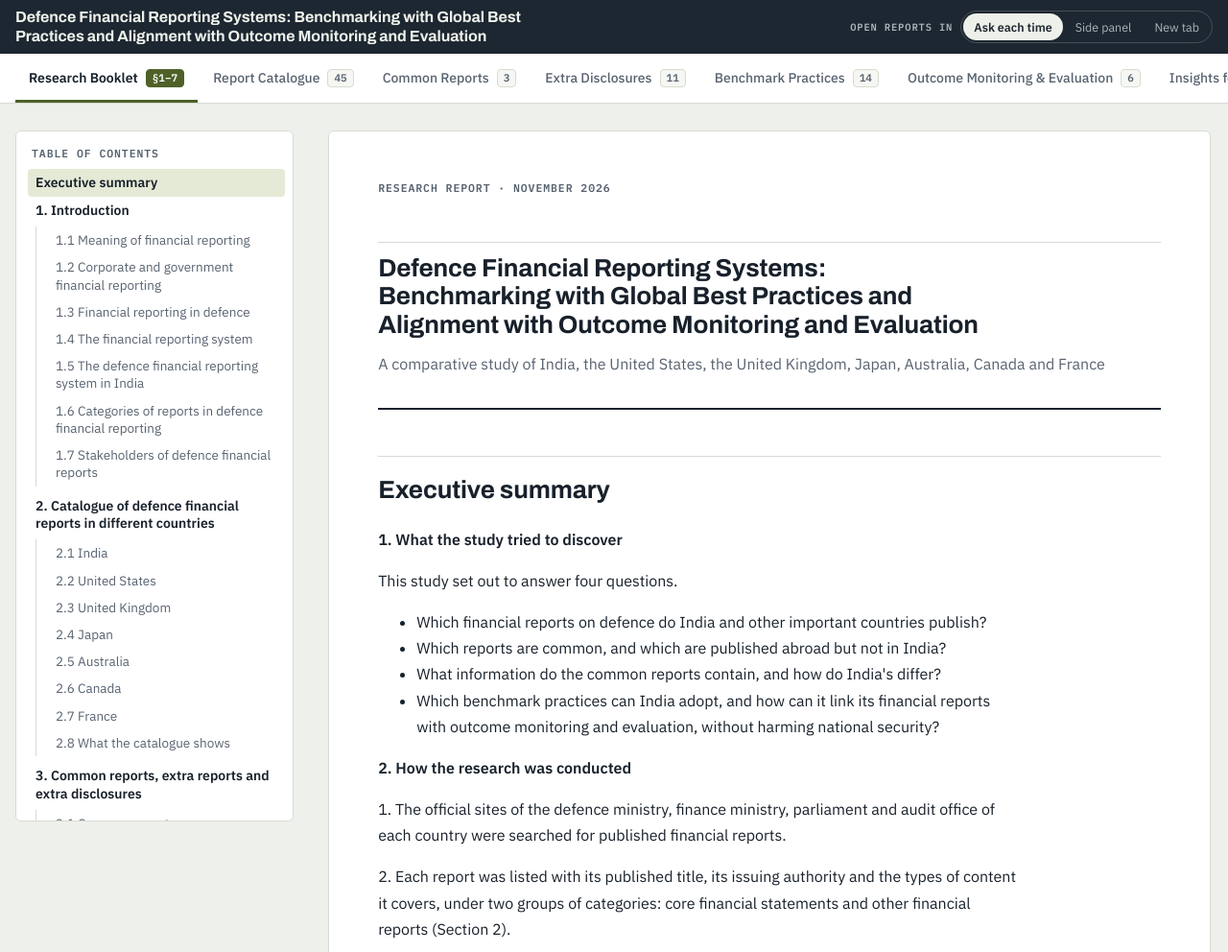
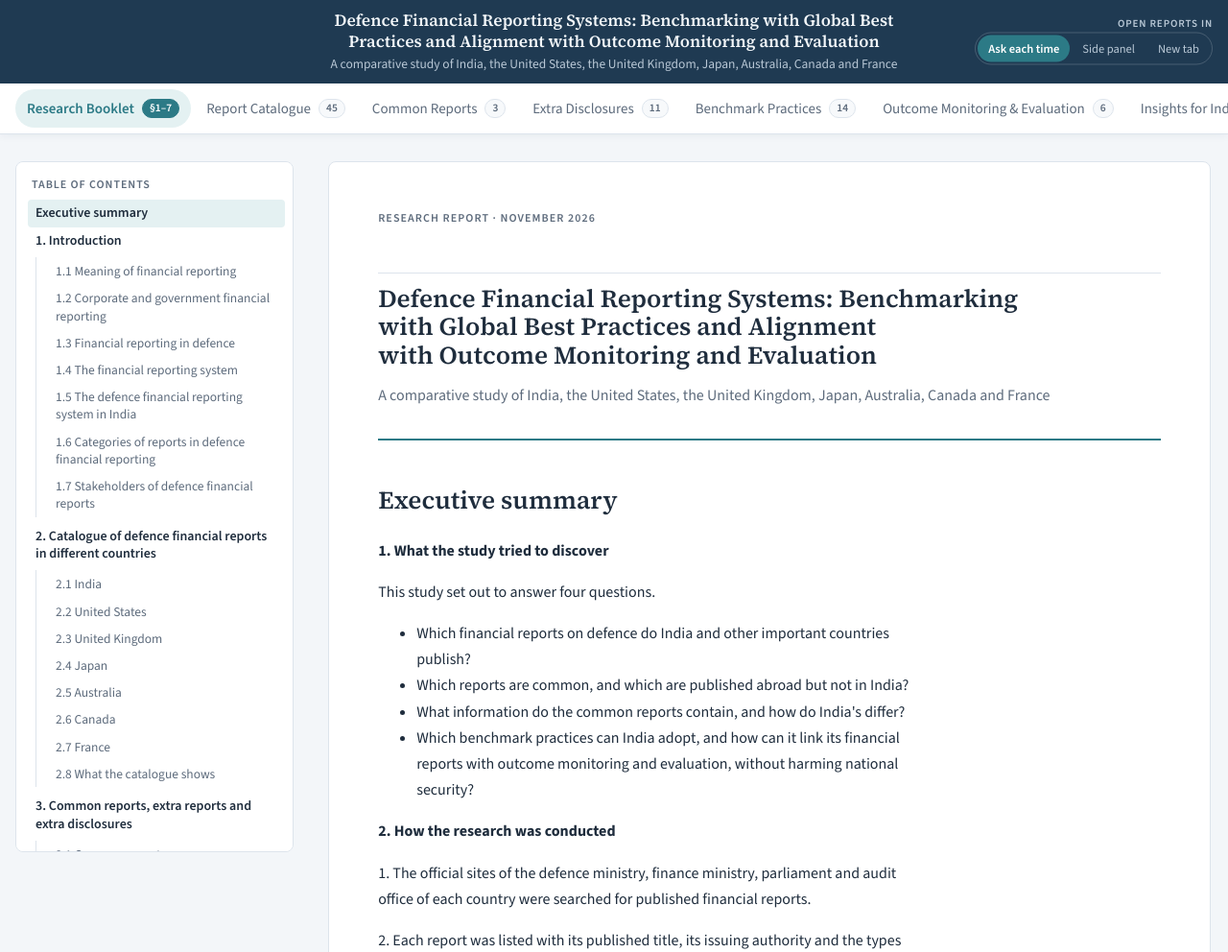
Before and after one commit to Teenaai/Defence-financial-reporting--India, a plain HTML site: page index.html in a window 1280 px wide. Shown: the top 992 px of the page at 96% size. Drawn offline with nearby package versions, Linux system fonts and the light colour scheme; no server answers.

Commit message:
Add files via upload

```diff
--- a/index.html
+++ b/index.html
@@ -6,59 +6,59 @@
 <title>Defence Financial Reporting Systems</title>
 <link rel="preconnect" href="https://fonts.googleapis.com">
 <link rel="preconnect" href="https://fonts.gstatic.com" crossorigin>
-<link rel="stylesheet" href="https://fonts.googleapis.com/css2?family=Archivo:wdth,wght@62..125,500..800&family=IBM+Plex+Sans:ital,wght@0,400;0,500;0,600;1,400&family=IBM+Plex+Mono:wght@500;600&display=swap">
+<link rel="stylesheet" href="https://fonts.googleapis.com/css2?family=Source+Serif+4:opsz,wght@8..60,500;8..60,600;8..60,700&family=Source+Sans+3:ital,wght@0,400;0,500;0,600;0,700;1,400&family=IBM+Plex+Mono:wght@500;600&display=swap">
 <style>
 /* Layout: masthead → sticky tab bar → tab panel; a resizable report viewer docks on the right and pushes content left. */
 :root {
-  --bg: #eef0ec;
+  --bg: #f3f6f9;
   --surface: #ffffff;
-  --surface-2: #f6f7f3;
-  --ink: #18212b;
-  --muted: #586370;
-  --line: #d6dbd2;
-  --accent: #4f6128;        /* service olive */
+  --surface-2: #f7f9fb;
+  --ink: #1f2d3d;
+  --muted: #5d6b7c;
+  --line: #dde4ec;
+  --accent: #2c7a86;        /* calm teal */
   --accent-ink: #ffffff;
-  --accent-soft: #e5ead6;
-  --brass: #8a6a1e;         /* citation chips */
-  --brass-soft: #f4ecd7;
-  --india: #1f4e79;
-  --india-soft: #e3ecf5;
-  --yes: #2f6b3a; --yes-soft: #e1efe2;
-  --no: #9b2d2d;  --no-soft: #f6e2e0;
-  --na: #6a737c;  --na-soft: #eceeea;
-  --mast: #1d2731;
-  --mast-ink: #eef1ea;
-  --mast-muted: #aab4bd;
-  --shadow: 0 1px 2px rgba(20,30,40,.06), 0 6px 20px rgba(20,30,40,.06);
-  --f-display: "Archivo", "Arial Narrow", "Helvetica Neue", Arial, sans-serif;
-  --f-body: "IBM Plex Sans", "Segoe UI", system-ui, -apple-system, sans-serif;
+  --accent-soft: #e4f1f2;
+  --brass: #3a6496;         /* citation chips: soft blue */
+  --brass-soft: #e8eff8;
+  --india: #3d5a99;
+  --india-soft: #eaeff8;
+  --yes: #2e7356; --yes-soft: #e2f1ea;
+  --no: #a2493f;  --no-soft: #f8e9e6;
+  --na: #6f7b88;  --na-soft: #edf1f5;
+  --mast: #1f3a52;          /* deep navy */
+  --mast-ink: #f3f7fa;
+  --mast-muted: #b9c8d6;
+  --shadow: 0 1px 2px rgba(25,45,70,.05), 0 6px 18px rgba(25,45,70,.06);
+  --f-display: "Source Serif 4", "Georgia", "Times New Roman", serif;
+  --f-body: "Source Sans 3", "Segoe UI", system-ui, -apple-system, sans-serif;
   --f-mono: "IBM Plex Mono", ui-monospace, "SFMono-Regular", Menlo, Consolas, monospace;
   --panel-w: min(46vw, 760px);
-  --radius: 6px;
+  --radius: 8px;
   color-scheme: light;
 }
 @media (prefers-color-scheme: dark) {
   :root:not([data-theme="light"]) {
-    --bg: #11161b; --surface: #182028; --surface-2: #1d262f; --ink: #e5e9e2; --muted: #9ca6ae; --line: #2b3640;
-    --accent: #a8bd6a; --accent-ink: #141a10; --accent-soft: #273019; --brass: #d8b664; --brass-soft: #34301f;
-    --india: #8db9e4; --india-soft: #1c2c3c; --yes: #8fcf98; --yes-soft: #1d3322; --no: #ee9a92; --no-soft: #3a2220;
-    --na: #9aa3ab; --na-soft: #242c33; --mast: #0b0f13; --mast-ink: #eef1ea; --mast-muted: #8f9aa3;
+    --bg: #131b24; --surface: #1a2430; --surface-2: #1f2b38; --ink: #e4eaf0; --muted: #9fadbb; --line: #2c3a49;
+    --accent: #6cbdc6; --accent-ink: #0f1f22; --accent-soft: #1d3338; --brass: #9cc0ea; --brass-soft: #1f2d3e;
+    --india: #9fb5e6; --india-soft: #1f2a40; --yes: #86cfae; --yes-soft: #1b3229; --no: #eda59c; --no-soft: #3a2421;
+    --na: #9fadbb; --na-soft: #24303c; --mast: #0e1a26; --mast-ink: #eef3f7; --mast-muted: #9fb2c4;
     --shadow: 0 1px 2px rgba(0,0,0,.3), 0 6px 20px rgba(0,0,0,.25);
     color-scheme: dark;
   }
 }
 :root[data-theme="dark"] {
-  --bg: #11161b; --surface: #182028; --surface-2: #1d262f; --ink: #e5e9e2; --muted: #9ca6ae; --line: #2b3640;
-  --accent: #a8bd6a; --accent-ink: #141a10; --accent-soft: #273019; --brass: #d8b664; --brass-soft: #34301f;
-  --india: #8db9e4; --india-soft: #1c2c3c; --yes: #8fcf98; --yes-soft: #1d3322; --no: #ee9a92; --no-soft: #3a2220;
-  --na: #9aa3ab; --na-soft: #242c33; --mast: #0b0f13; --mast-ink: #eef1ea; --mast-muted: #8f9aa3;
+  --bg: #131b24; --surface: #1a2430; --surface-2: #1f2b38; --ink: #e4eaf0; --muted: #9fadbb; --line: #2c3a49;
+    --accent: #6cbdc6; --accent-ink: #0f1f22; --accent-soft: #1d3338; --brass: #9cc0ea; --brass-soft: #1f2d3e;
+    --india: #9fb5e6; --india-soft: #1f2a40; --yes: #86cfae; --yes-soft: #1b3229; --no: #eda59c; --no-soft: #3a2421;
+    --na: #9fadbb; --na-soft: #24303c; --mast: #0e1a26; --mast-ink: #eef3f7; --mast-muted: #9fb2c4;
   --shadow: 0 1px 2px rgba(0,0,0,.3), 0 6px 20px rgba(0,0,0,.25);
   color-scheme: dark;
 }
 
 * { box-sizing: border-box; }
-html { scroll-padding-top: 72px; }
-body { margin: 0; background: var(--bg); color: var(--ink); font: 15px/1.6 var(--f-body); -webkit-font-smoothing: antialiased; }
+html { scroll-padding-top: 76px; }
+body { margin: 0; background: var(--bg); color: var(--ink); font: 16px/1.6 var(--f-body); -webkit-font-smoothing: antialiased; }
 body.panel-open { padding-right: var(--panel-w); }
 img { max-width: 100%; height: auto; }
 [hidden] { display: none !important; }
@@ -68,31 +68,38 @@ a { color: var(--accent); }
 .vh { position: absolute; width: 1px; height: 1px; overflow: hidden; clip: rect(0 0 0 0); white-space: nowrap; }
 .gutter, .mast-inner, .tabs, .main, .foot { padding-left: max(16px, env(safe-area-inset-left, 0px)); padding-right: max(16px, env(safe-area-inset-right, 0px)); }
 
-.eyebrow { font: 600 11.5px/1.3 var(--f-mono); letter-spacing: .08em; text-transform: uppercase; color: var(--muted); margin: 0 0 6px; }
-.lbl { font: 600 10.5px/1.3 var(--f-mono); letter-spacing: .08em; text-transform: uppercase; color: var(--muted); }
-h1, h2, h3, h4, h5 { font-family: var(--f-display); text-wrap: balance; letter-spacing: -.005em; }
+.eyebrow { font: 600 12px/1.3 var(--f-body); letter-spacing: .09em; text-transform: uppercase; color: var(--muted); margin: 0 0 6px; }
+.lbl { font: 600 11.5px/1.3 var(--f-body); letter-spacing: .08em; text-transform: uppercase; color: var(--muted); }
+h1, h2, h3, h4, h5 { font-family: var(--f-display); font-weight: 600; text-wrap: balance; letter-spacing: 0; }
+h4, h5 { font-family: var(--f-body); }
 
 /* masthead */
 .masthead { background: var(--mast); color: var(--mast-ink); }
-.mast-inner { max-width: 1400px; margin: 0 auto; padding-block: 8px; display: flex; align-items: center; justify-content: space-between; gap: 6px 20px; flex-wrap: wrap; }
-.masthead h1 { flex: 1 1 520px; min-width: 0; font-size: clamp(15px, 1.25vw, 19px); font-stretch: 84%; line-height: 1.25; margin: 0; font-weight: 700; max-width: none; text-wrap: balance; }
+.mast-inner { position: relative; max-width: 1400px; margin: 0 auto; padding-block: 10px 11px; display: flex; flex-direction: column; align-items: center; gap: 8px; text-align: center; }
+.mast-text { width: 100%; min-width: 0; display: flex; flex-direction: column; align-items: center; gap: 2px; }
+.masthead h1 { font-size: clamp(16px, 1.35vw, 20px); line-height: 1.3; margin: 0; font-weight: 600; max-width: 80ch; text-wrap: balance; }
+.mast-sub { margin: 0; color: var(--mast-muted); font-size: 13.5px; line-height: 1.4; text-wrap: balance; }
 .pref { display: flex; align-items: center; gap: 8px; flex: none; }
-.pref-label { font: 600 10.5px/1 var(--f-mono); letter-spacing: .08em; text-transform: uppercase; color: var(--mast-muted); }
+@media (min-width: 1180px) {
+  .mast-text { padding-inline: 270px; }
+  .pref { position: absolute; right: max(16px, env(safe-area-inset-right, 0px)); top: 50%; transform: translateY(-50%); flex-direction: column; align-items: flex-end; gap: 4px; }
+}
+.pref-label { font: 600 11px/1 var(--f-body); letter-spacing: .08em; text-transform: uppercase; color: var(--mast-muted); }
 .seg { display: inline-flex; border: 1px solid rgba(255,255,255,.18); border-radius: 999px; padding: 2px; gap: 2px; flex-wrap: wrap; }
 .seg label { position: relative; cursor: pointer; }
 .seg input { position: absolute; opacity: 0; inset: 0; cursor: pointer; }
 .seg span { display: block; padding: 4px 11px; border-radius: 999px; font-size: 12.5px; color: var(--mast-muted); white-space: nowrap; }
-.seg input:checked + span { background: var(--mast-ink); color: var(--mast); font-weight: 600; }
+.seg input:checked + span { background: var(--accent); color: var(--accent-ink); font-weight: 600; }
 .seg input:focus-visible + span { outline: 2px solid var(--mast-ink); outline-offset: 1px; }
 
 /* tab bar */
 body::before { content: ""; position: fixed; inset: 0 0 auto; height: env(safe-area-inset-top, 0px); z-index: 30; background: var(--surface); }
-.tabbar { position: sticky; top: env(safe-area-inset-top, 0px); z-index: 20; background: var(--surface); border-bottom: 1px solid var(--line); }
-.tabs { max-width: 1400px; margin: 0 auto; display: flex; gap: 2px; overflow-x: auto; scrollbar-width: thin; }
-.tab { display: flex; align-items: center; gap: 8px; padding: 14px 14px 12px; text-decoration: none; color: var(--muted); font-weight: 500; font-size: 14px; white-space: nowrap; border-bottom: 3px solid transparent; }
-.tab:hover { color: var(--ink); }
-.tab[aria-selected="true"] { color: var(--ink); border-bottom-color: var(--accent); font-weight: 600; }
-.tab-badge { font: 600 11px/1 var(--f-mono); padding: 3px 6px; border-radius: 4px; background: var(--surface-2); border: 1px solid var(--line); color: var(--muted); font-variant-numeric: tabular-nums; }
+.tabbar { position: sticky; top: env(safe-area-inset-top, 0px); z-index: 20; background: var(--surface); border-bottom: 1px solid var(--line); box-shadow: 0 2px 8px rgba(25,45,70,.05); }
+.tabs { max-width: 1400px; margin: 0 auto; display: flex; gap: 4px; padding-block: 6px; overflow-x: auto; scrollbar-width: thin; }
+.tab { display: flex; align-items: center; gap: 8px; padding: 8px 12px; text-decoration: none; color: var(--muted); font-weight: 500; font-size: 15px; white-space: nowrap; border-radius: 999px; transition: background .15s, color .15s; }
+.tab:hover { color: var(--ink); background: var(--surface-2); }
+.tab[aria-selected="true"] { color: var(--accent); background: var(--accent-soft); font-weight: 600; }
+.tab-badge { font: 600 11.5px/1 var(--f-body); padding: 3px 7px; border-radius: 999px; background: var(--surface-2); border: 1px solid var(--line); color: var(--muted); font-variant-numeric: tabular-nums; }
 .tab[aria-selected="true"] .tab-badge { background: var(--accent); border-color: var(--accent); color: var(--accent-ink); }
 
 .main { max-width: 1400px; margin: 0 auto; padding-block: 28px 56px; }
@@ -110,10 +117,10 @@ body::before { content: ""; position: fixed; inset: 0 0 auto; height: env(safe-a
 .contents li + li { margin-top: 3px; }
 .contents p { margin: 0; }
 .cites { display: inline-flex; gap: 4px; flex-wrap: wrap; vertical-align: baseline; margin-left: 4px; }
-.cite { display: inline-flex; align-items: center; justify-content: center; min-width: 26px; height: 22px; padding: 0 6px; border-radius: 4px; border: 1px solid color-mix(in srgb, var(--brass) 45%, transparent); background: var(--brass-soft); color: var(--brass); font: 600 11.5px/1 var(--f-mono); text-decoration: none; cursor: pointer; vertical-align: 1px; font-variant-numeric: tabular-nums; }
+.cite { display: inline-flex; align-items: center; justify-content: center; min-width: 26px; height: 22px; padding: 0 6px; border-radius: 4px; border: 1px solid color-mix(in srgb, var(--brass) 30%, transparent); background: var(--brass-soft); color: var(--brass); font: 600 11.5px/1 var(--f-mono); text-decoration: none; cursor: pointer; vertical-align: 1px; font-variant-numeric: tabular-nums; }
 .cite:hover { background: var(--brass); color: var(--surface); }
 .cite.is-active { background: var(--brass); color: var(--surface); }
-.code { display: inline-flex; align-items: center; justify-content: center; min-width: 28px; height: 20px; padding: 0 5px; border-radius: 3px; background: var(--ink); color: var(--bg); font: 600 10.5px/1 var(--f-mono); letter-spacing: .04em; }
+.code { display: inline-flex; align-items: center; justify-content: center; min-width: 28px; height: 20px; padding: 0 5px; border-radius: 4px; background: var(--mast); color: var(--mast-ink); font: 600 10.5px/1 var(--f-mono); letter-spacing: .04em; }
 .code.big { min-width: 40px; height: 28px; font-size: 13px; }
 .table-wrap { overflow-x: auto; border: 1px solid var(--line); border-radius: var(--radius); background: var(--surface); margin: 12px 0 20px; }
 .table-wrap table { border-collapse: collapse; width: 100%; font-size: 14px; }
@@ -129,19 +136,19 @@ body::before { content: ""; position: fixed; inset: 0 0 auto; height: env(safe-a
 .fchip { display: inline-flex; align-items: center; gap: 6px; border: 1px solid var(--line); background: var(--surface); padding: 5px 10px 5px 6px; border-radius: 999px; cursor: pointer; font-size: 13px; }
 .fchip[data-filter="ALL"] { padding-left: 12px; }
 .fchip .n { font: 600 11px/1 var(--f-mono); color: var(--muted); }
-.fchip[aria-pressed="true"] { background: var(--ink); color: var(--bg); border-color: var(--ink); }
-.fchip[aria-pressed="true"] .code { background: var(--bg); color: var(--ink); }
-.fchip[aria-pressed="true"] .n { color: var(--bg); opacity: .75; }
+.fchip[aria-pressed="true"] { background: var(--accent); color: var(--accent-ink); border-color: var(--accent); }
+.fchip[aria-pressed="true"] .code { background: var(--accent-ink); color: var(--accent); }
+.fchip[aria-pressed="true"] .n { color: var(--accent-ink); opacity: .8; }
 .search input { width: min(340px, 100%); padding: 8px 12px; border-radius: var(--radius); border: 1px solid var(--line); background: var(--surface); color: var(--ink); font: inherit; font-size: 14px; }
 .search { flex: 1 1 260px; display: flex; justify-content: flex-end; min-width: 0; }
 .country { margin-bottom: 36px; }
-.country-head { display: flex; align-items: center; gap: 12px; margin-bottom: 12px; border-bottom: 2px solid var(--ink); padding-bottom: 8px; }
+.country-head { display: flex; align-items: center; gap: 12px; margin-bottom: 12px; border-bottom: 2px solid var(--accent); padding-bottom: 8px; }
 .country-head h3 { font-size: 22px; margin: 0; }
-.country-head .count { margin-left: auto; font: 600 12px/1 var(--f-mono); color: var(--muted); }
+.country-head .count { margin-left: auto; font: 600 13px/1 var(--f-body); color: var(--muted); }
 .rgrid { display: grid; grid-template-columns: repeat(auto-fill, minmax(min(100%, 330px), 1fr)); gap: 12px; }
 .rcard { background: var(--surface); border: 1px solid var(--line); border-radius: var(--radius); padding: 14px 16px 16px; display: flex; flex-direction: column; gap: 6px; min-width: 0; }
 .rcard-top { display: flex; justify-content: space-between; align-items: flex-start; gap: 10px; }
-.cat { font: 600 10.5px/1.3 var(--f-mono); letter-spacing: .07em; text-transform: uppercase; color: var(--accent); background: var(--accent-soft); padding: 4px 7px; border-radius: 3px; }
+.cat { font: 600 11.5px/1.3 var(--f-body); letter-spacing: .06em; text-transform: uppercase; color: var(--accent); background: var(--accent-soft); padding: 4px 7px; border-radius: 3px; }
 .rcard h4 { font-size: 16.5px; line-height: 1.3; margin: 2px 0 0; font-weight: 600; }
 .issuer { margin: 0; font-size: 13.5px; color: var(--muted); }
 .issuer .lbl { margin-right: 4px; }
@@ -241,7 +248,7 @@ table.matrix td:nth-child(2) { background: var(--india-soft); }
 /* booklet */
 .booklet { display: grid; grid-template-columns: 290px minmax(0, 1fr); gap: 36px; align-items: start; }
 .toc { position: sticky; top: calc(env(safe-area-inset-top, 0px) + 64px); max-height: calc(100vh - 80px); overflow-y: auto; background: var(--surface); border: 1px solid var(--line); border-radius: var(--radius); padding: 12px 8px 12px 12px; }
-.toc summary { font: 600 11.5px/1.3 var(--f-mono); letter-spacing: .08em; text-transform: uppercase; color: var(--muted); cursor: pointer; padding: 4px 4px 8px; list-style: none; }
+.toc summary { font: 600 12px/1.3 var(--f-body); letter-spacing: .08em; text-transform: uppercase; color: var(--muted); cursor: pointer; padding: 4px 4px 8px; list-style: none; }
 .toc summary::-webkit-details-marker { display: none; }
 .toc-list, .toc-sub { list-style: none; margin: 0; padding: 0; }
 .toc-sub { padding-left: 12px; border-left: 1px solid var(--line); margin: 2px 0 6px 8px; }
@@ -251,7 +258,7 @@ table.matrix td:nth-child(2) { background: var(--india-soft); }
 .toc button:hover { background: var(--surface-2); color: var(--ink); }
 .toc button.is-current { background: var(--accent-soft); color: var(--ink); }
 .book { background: var(--surface); border: 1px solid var(--line); border-radius: var(--radius); padding: clamp(20px, 4vw, 56px); max-width: 920px; min-width: 0; }
-.book-title { border-bottom: 2px solid var(--ink); padding-bottom: 20px; margin-bottom: 8px; }
+.book-title { border-bottom: 2px solid var(--accent); padding-bottom: 20px; margin-bottom: 8px; }
 .book-title + h2 { border-top: 0; margin-top: 28px; }
 .book-title h2 { font-size: clamp(24px, 3vw, 34px); line-height: 1.15; margin: 0 0 10px; }
 .prose { font-size: 16px; line-height: 1.7; }
@@ -320,6 +327,7 @@ table.matrix td:nth-child(2) { background: var(--india-soft); }
 
 
 /* revised-report additions */
+.book > h2#executive-summary { border-top: 0; margin-top: 28px; }
 .st-part .pill { background: var(--brass-soft); color: var(--brass); }
 .pill.wide { border-radius: 4px; white-space: normal; height: auto; min-height: 22px; padding: 3px 7px; line-height: 1.25; max-width: 130px; text-align: center; }
 table.matrix td.st { white-space: normal; }
@@ -379,7 +387,10 @@ table.matrix td.st .pill + .cites { margin-top: 4px; }
 <div class="shell" id="shell">
   <header class="masthead">
     <div class="mast-inner">
-      <h1 title="A comparative study of India, the United States, the United Kingdom, Japan, Australia, Canada and France">Defence Financial Reporting Systems: Benchmarking with Global Best Practices and Alignment with Outcome Monitoring and Evaluation</h1>
+      <div class="mast-text">
+        <h1>Defence Financial Reporting Systems: Benchmarking with Global Best Practices and Alignment with Outcome Monitoring and Evaluation</h1>
+        <p class="mast-sub">A comparative study of India, the United States, the United Kingdom, Japan, Australia, Canada and France</p>
+      </div>
       <div class="pref" role="radiogroup" aria-labelledby="pref-label">
         <span id="pref-label" class="pref-label">Open reports in</span>
         <div class="seg">
```
